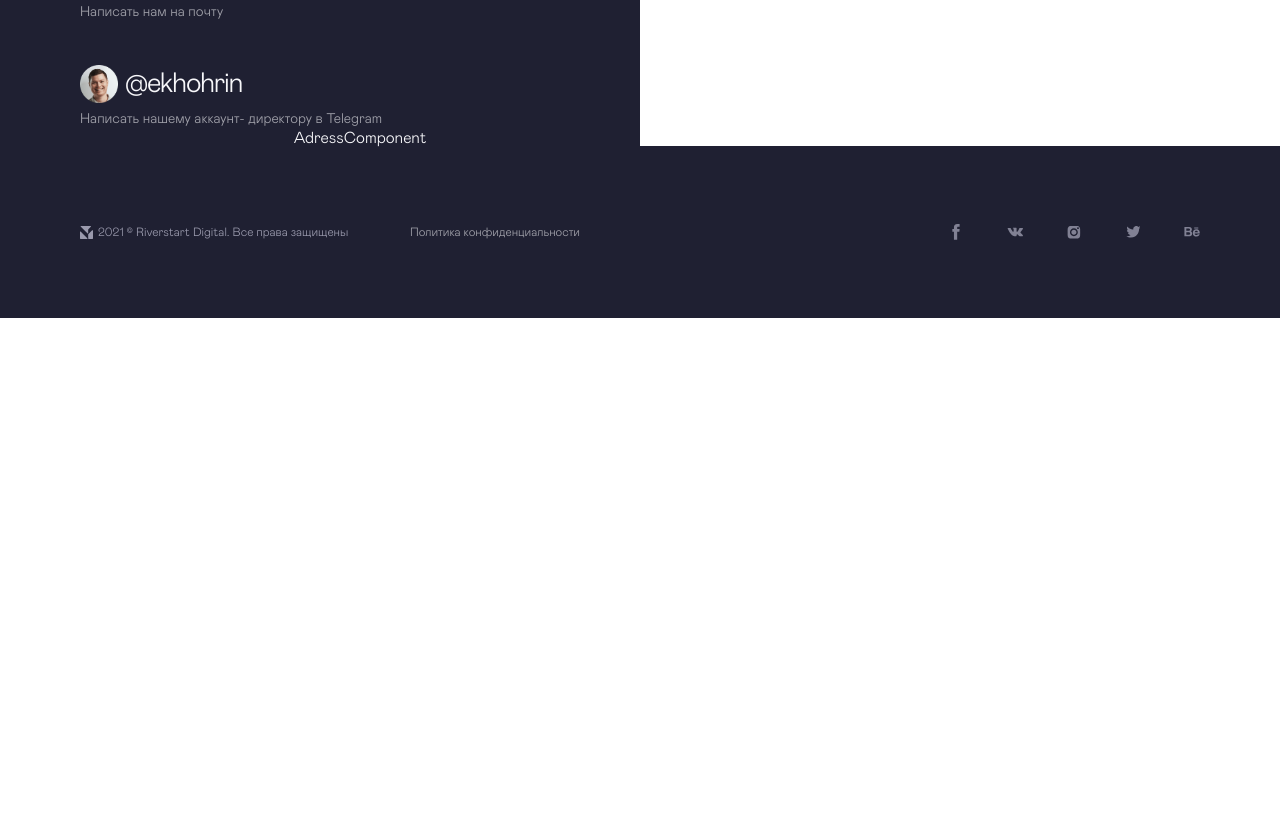
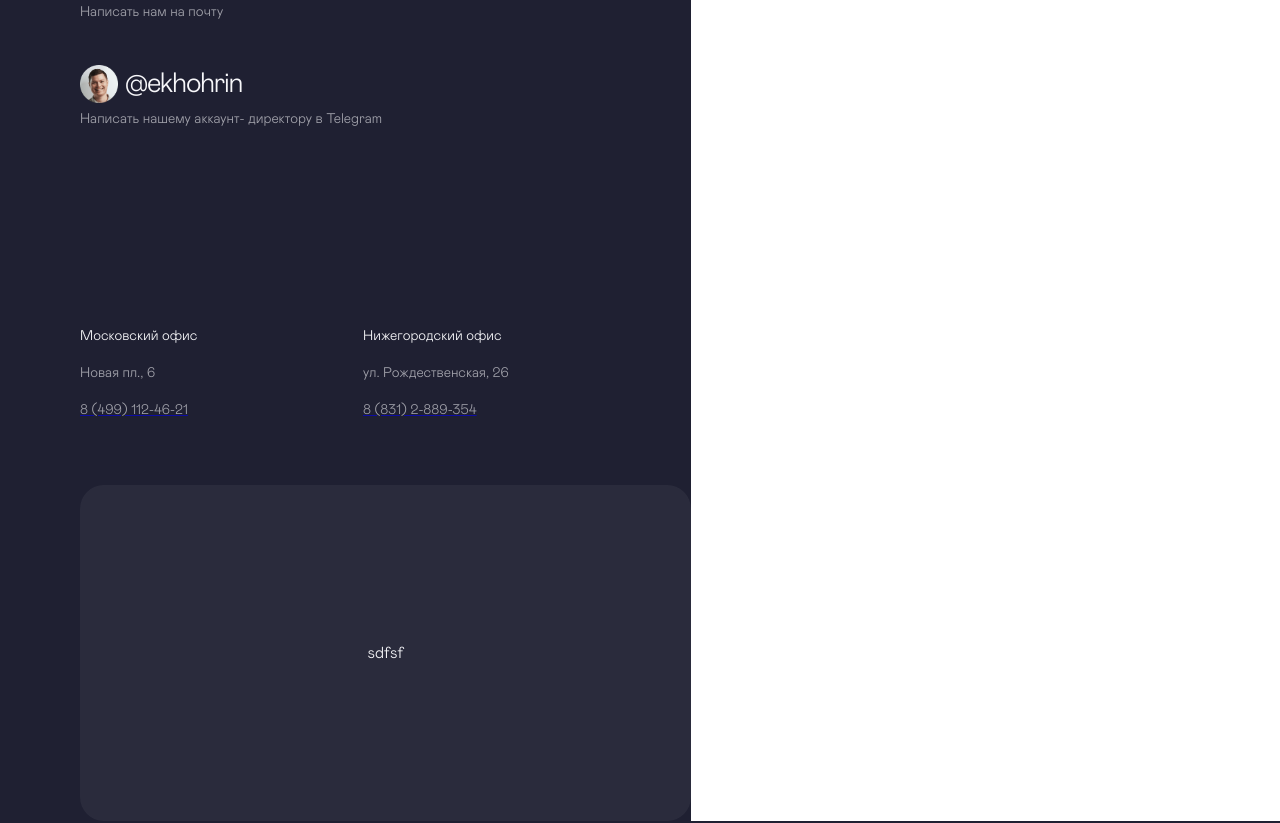
Before and after one commit to Kuldyaev/testovoe03032024, a Vue app: page / in a window 1280 px wide. Shown: the part 780-1603 px from the top of the page. Before the commit the page ends 1098 px from the top, so only its background shows below. Built offline with nearby package versions, Linux system fonts and the light colour scheme.

Commit message:
Base structure for AdressComponent

```diff
--- a/src/components/AddressComponent.vue
+++ b/src/components/AddressComponent.vue
@@ -1,8 +1,34 @@
 <template>
-  <FlexBox w="100%" direction="column">
-    <div class="carousel">
-      <p>AdressComponent</p>
-    </div>
+  <FlexBox w="100%" direction="column" class="addresses" justify="between">
+    <FlexBox w="100%" direction="row" class="rf" justify="start">
+      <FlexBox class="msk" direction="column" justify="between" align="start">
+        <h6 class="white">Московский офис</h6>
+        <h6>Новая пл., 6</h6>
+        <a href="tel:+74991124621">
+          <h6>8 (499) 112-46-21</h6>
+        </a>
+      </FlexBox>
+      <FlexBox class="nn" direction="column" justify="between" align="start">
+        <h6 class="white">Нижегородский офис</h6>
+        <h6>ул. Рождественская, 26</h6>
+        <a href="tel:+78312889354">
+          <h6>8 (831) 2-889-354</h6>
+        </a>
+      </FlexBox>
+    </FlexBox>
+    <FlexBox class="tallin">
+      <svg
+        id="svgback"
+        width="611"
+        height="336"
+        viewBox="0 0 611 336"
+        fill="none"
+        xmlns="http://www.w3.org/2000/svg"
+      >
+        <rect opacity="0.05" width="611" height="336" rx="24" fill="#F7F7FA" />
+      </svg>
+      <p>sdfsf</p></FlexBox
+    >
   </FlexBox>
 </template>
 
@@ -11,10 +37,28 @@ import FlexBox from "./FlexBox.vue";
 </script>
 
 <style scoped lang="scss">
-p {
-  color: $primary-gray;
-  font-family: "MabryPro";
-  font-weight: 400;
-  margin: 0;
+.addresses {
+  width: 611px;
+  height: 496px;
+  margin-top: 195px;
+}
+.msk,
+.nn {
+  height: 96px;
+  width: 200px;
+}
+.nn {
+  margin-left: 83px;
+}
+.white {
+  opacity: 1;
+}
+.tallin {
+  background-color: $primary-gray;
+  width: 611px;
+  height: 336px;
+}
+#svgback {
+  position: absolute;
 }
 </style>
```
